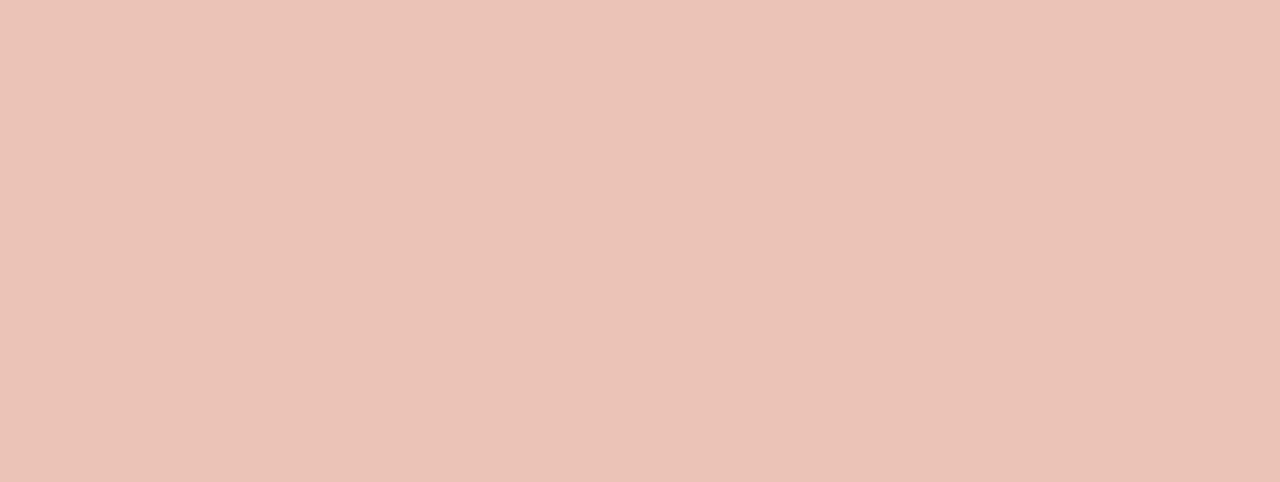
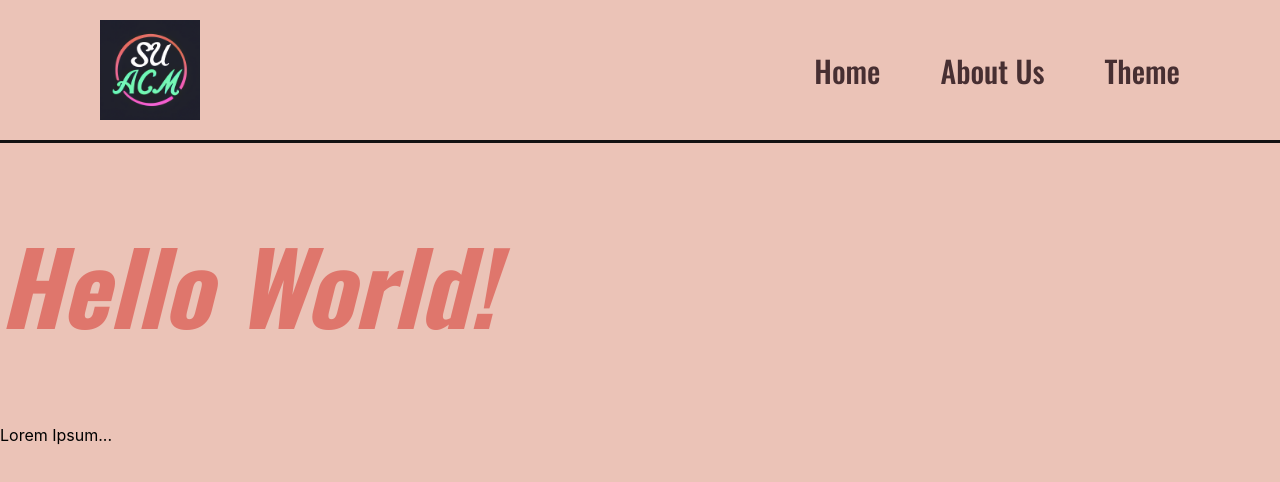
Before and after one commit to nandan-varma/HackSU, a React (Create React App) app: page /about in a window 1280 px wide. Before the commit this address had no page. Shown: the top 482 px of the page. Built offline with nearby package versions, Linux system fonts and the light colour scheme.

Commit message:
added routing to About and Theme pages

```diff
--- a/package.json
+++ b/package.json
@@ -8,6 +8,7 @@
     "@testing-library/user-event": "^13.5.0",
     "react": "^18.3.1",
     "react-dom": "^18.3.1",
+    "react-loaders": "^3.0.1",
     "react-router-dom": "^6.26.2",
     "react-scripts": "5.0.1",
     "web-vitals": "^2.1.4"
--- a/src/App.js
+++ b/src/App.js
@@ -2,60 +2,17 @@ import './App.css';
 import { Routes, Route } from 'react-router-dom';
 import Home from './components/Home/Home';
 import Layout from './components/Layout/Layout';
+import About from './components/About/About';
+import Theme from './components/Theme/Theme';
 
 function App() {
-  // const [timerDays, setTimerDays] = useState("00");
-  // const [timerHours, setTimerHours] = useState("00");
-  // const [timerMinutes, setTimerMinutes] = useState("00");
-  // const [timerSeconds, setTimerSeconds] = useState("00");
-
-  // let interval = useRef();
-
-  // const startTimer = () => {
-  //   const countDownDate = new Date("Febuary 1, 2025 12:00:00").getTime();
-
-  //   interval = setInterval(() => {
-  //     const now = new Date().getTime();
-  //     const distance = countDownDate - now;
-
-  //     const days = Math.floor(distance / (1000 * 60 * 60 * 24));
-  //     const hours = Math.floor(distance % (1000 * 60 * 60 * 24) / (1000 * 60 * 60));
-  //     const minutes = Math.floor((distance % (1000 * 60 * 60) / (1000 * 60)));
-  //     const seconds = Math.floor((distance % (1000 * 60)) / 1000);
-
-  //     if(distance < 0) {
-  //       clearInterval(interval.current);
-  //     } else {
-  //       setTimerDays(days);
-  //       setTimerHours(hours);
-  //       setTimerMinutes(minutes);
-  //       setTimerSeconds(seconds);
-  //     }
-  //   }, 1000);
-  // };
-
-  // useEffect(() => {
-  //   startTimer();
-  //   return () => {
-  //     clearInterval(interval.current);
-  //   }
-  // });
-
-  // return (
-  //   <div className="App">
-  //     <div className="text-object">
-  //       <h1>Hack SU</h1>
-  //       <h2>Coming Soon...</h2>
-  //       <h3>{timerDays}:{timerHours}:{timerMinutes}:{timerSeconds}</h3>
-  //     </div>
-  //   </div>
-  // );
-
   return (
     <>
     <Routes>
       <Route path="/" element={<Layout />} >
         <Route index element={<Home />} />
+        <Route path="/about" element={<About />} />
+        <Route path="/theme" element={<Theme />} />
       </Route>
     </Routes>
     </>
--- /dev/null
+++ b/src/components/About/About.js
@@ -0,0 +1,14 @@
+import React from 'react'
+import './About.css'
+
+const About = () => {
+  return (
+    <div className='About'>
+        <h1>Hello World!</h1>
+        <p>Lorem Ipsum...
+        </p>
+    </div>
+  )
+}
+
+export default About
--- /dev/null
+++ b/src/components/Theme/Theme.js
@@ -0,0 +1,12 @@
+import React from 'react'
+
+const Theme = () => {
+  return (
+    <div className='Theme'>
+        <h1>Hello World!</h1>
+        <h2>Here are our themes for this year!</h2>
+    </div>
+  )
+}
+
+export default Theme
```
Also changed, not shown: src/components/About/About.css (added), src/components/Theme/Theme.css (added), 1 other file (tests, documents, lock files or other folders).
